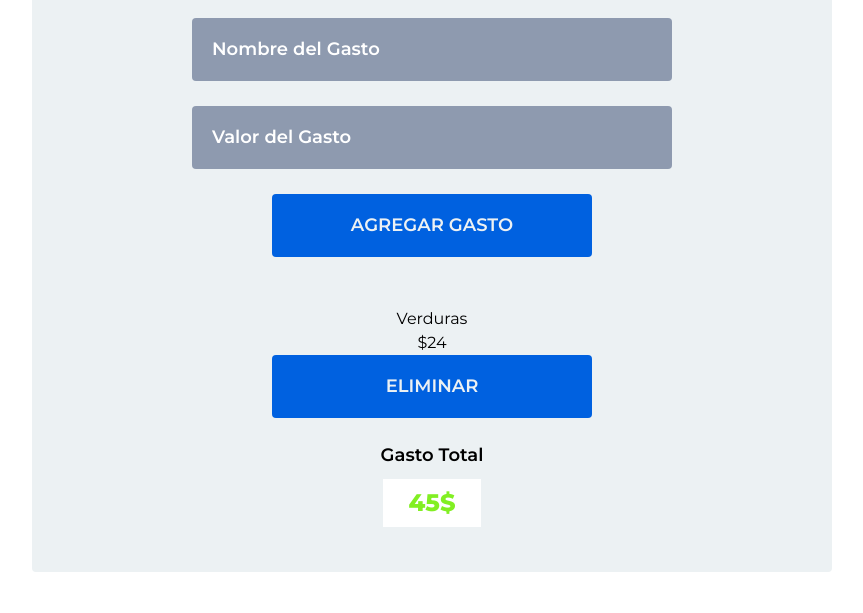
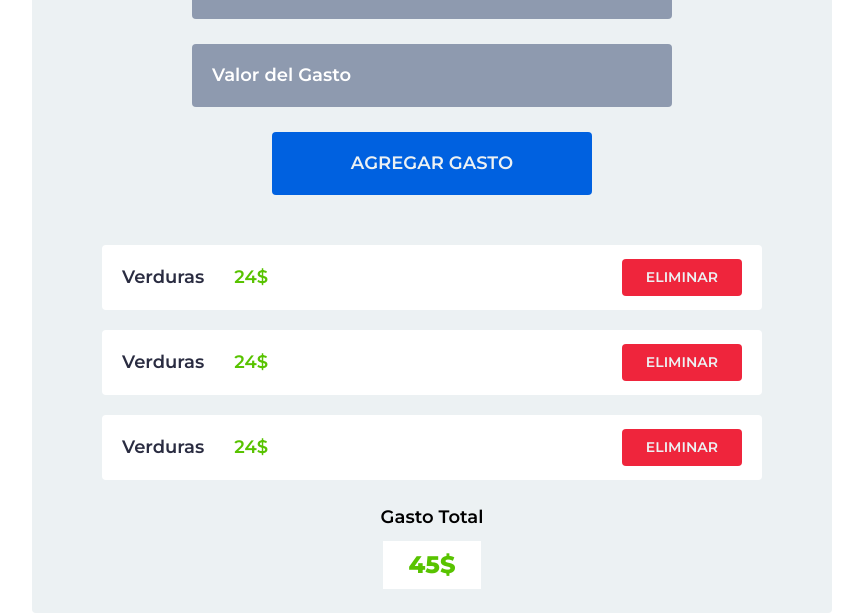
Before and after one commit to darvorl/controlador-gastos-alura, a plain HTML site: page index.html in a window 1280 px wide. Shown: the part 191-804 px from the top of the page, without its empty margins (208-1071 px from the left). Drawn offline with Linux system fonts and the light colour scheme.

Commit message:
added the gastos section

```diff
--- a/index.html
+++ b/index.html
@@ -26,7 +26,22 @@
         <div class="gastos__container">
           <div class="gastos__fila">
             <div class="nombre">Verduras</div>
-            <div class="precio">$24</div>
+            <div class="precio">24$</div>
+            <button class="btn">ELIMINAR</button>
+          </div>
+          <div class="gastos__fila">
+            <div class="nombre">Verduras</div>
+            <div class="precio">24$</div>
+            <button class="btn">ELIMINAR</button>
+          </div>
+          <div class="gastos__fila">
+            <div class="nombre">Verduras</div>
+            <div class="precio">24$</div>
+            <button class="btn">ELIMINAR</button>
+          </div>
+          <div class="gastos__fila">
+            <div class="nombre">Donas</div>
+            <div class="precio">56$</div>
             <button class="btn">ELIMINAR</button>
           </div>
         </div>
--- a/style.css
+++ b/style.css
@@ -93,10 +93,9 @@ input {
   font-weight: 600;
 }
 
-input::placeholder{
+input::placeholder {
   color: rgb(255, 255, 255);
 }
-
 
 /* MEDIA QUERIES */
 
@@ -111,7 +110,7 @@ main {
 .container {
   max-width: 800px;
   background-color: var(--clr--text--100);
-  padding: 45px 70px;
+  padding: 24px 70px;
   text-align: center;
   display: flex;
   flex-direction: column;
@@ -140,6 +139,48 @@ main {
 }
 
 /* GASTOS */
+.gastos__container {
+  display: flex;
+  flex-direction: column;
+  gap: 20px;
+  overflow-y: scroll;
+  scroll-behavior: smooth;
+  height: 235px;
+}
+
+.gastos__fila {
+  display: flex;
+  background-color: white;
+  padding: 14px 20px;
+  border-radius: 4px;
+  align-items: center;
+}
+
+.gastos__fila .btn {
+  margin-left: auto;
+  font-size: 14px;
+  font-weight: 600;
+  padding: 8px 24px;
+  min-width: auto;
+  background-color: hsl(353, 86%, 54%);
+}
+
+.gastos__fila .btn:hover {
+  background-color: hsl(353, 86%, 39%);
+}
+
+.gastos__fila .nombre {
+  font-size: 18px;
+  font-weight: 600;
+  color: var(--clr--text--700);
+}
+
+.gastos__fila .precio {
+  font-size: 18px;
+  font-weight: 600;
+  color: #58c300;
+  margin-left: 30px;
+}
 
 /* GASTOS TOTALES */
 .gasto-total__container {
@@ -158,6 +199,6 @@ main {
   font-size: 24px;
   font-weight: 800;
   background-color: white;
-  color: #82ef23;
+  color: #58c300;
   padding: 6px 26px;
 }
```
